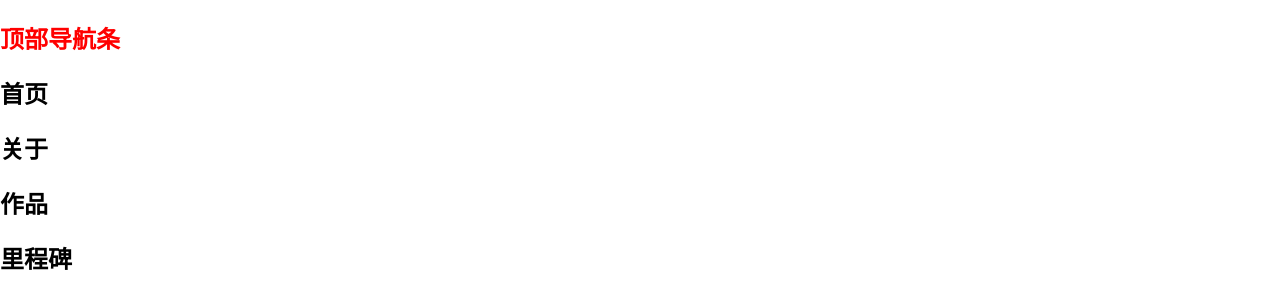
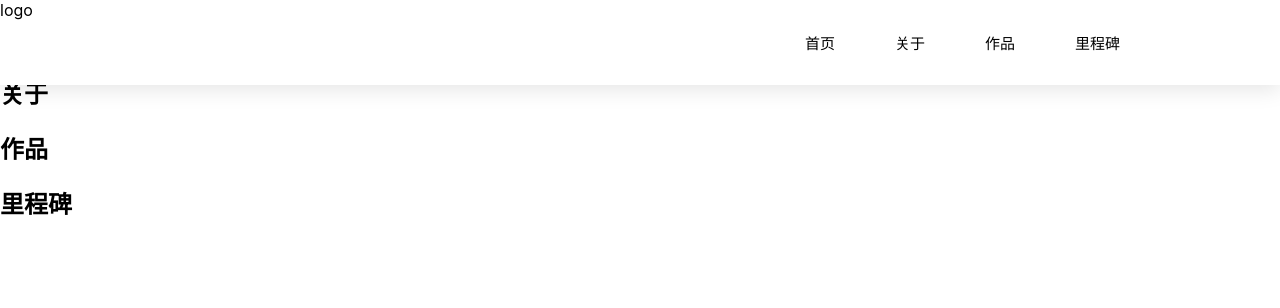
Before and after one commit to caizichen1/my-homepage, a React app: page / in a window 1280 px wide. Shown: the top 308 px of the page. Built offline with nearby package versions, Linux system fonts and the light colour scheme.

Commit message:
feat:顶部导航条初步开发

```diff
--- a/src/components/Header/index.jsx
+++ b/src/components/Header/index.jsx
@@ -3,8 +3,14 @@ import "./index.less"
 
 export default function Header() {
   return (
-    <div className="header">
-      <h2>顶部导航条</h2>
+    <div name="home" className="header-nav">
+      <div className="header-nav-logo">logo</div>
+      <div className="header-nav-label">
+        <a href="#milepost" className="header-nav-link">里程碑</a>
+        <a href="#works" className="header-nav-link">作品</a>
+        <a href="#about" className="header-nav-link">关于</a>
+        <a href="#home" className="header-nav-link">首页</a>
+      </div>
     </div>
   );
 }
--- a/src/components/Header/index.less
+++ b/src/components/Header/index.less
@@ -1,3 +1,45 @@
-.header{
-  color: red;
+.header-nav{
+  display: grid;
+  grid-template-columns: 400px auto;
+  position: fixed;
+  background-color: #ffffff;
+  top:0;
+  z-index: 999;
+  width:100%;
+  height: 85px;
+  box-shadow: 0px 5px 20px rgba(0, 0, 0, 0.1);
+
+  .header-nav-logo{
+  }
+
+  .header-nav-label{
+    display: flex;
+    flex-direction:row-reverse;
+    align-items: center;
+    padding-right: 100px;
+
+    .header-nav-link{
+      position: relative;
+      margin-right: 60px;
+      font-size: 15px;
+      text-decoration:none;
+      color:black;
+    }
+
+    .header-nav-link:hover:before {
+      transform: scale(1);
+    }
+
+    .header-nav-link:before {
+      content: '';
+      width: 100%;
+      height: 2px;
+      position: absolute;
+      bottom: -10px;
+      background: #2dceff;
+      transition: all .25s;
+      transform: scale(0);
+    }
+  }
+
 }
```
